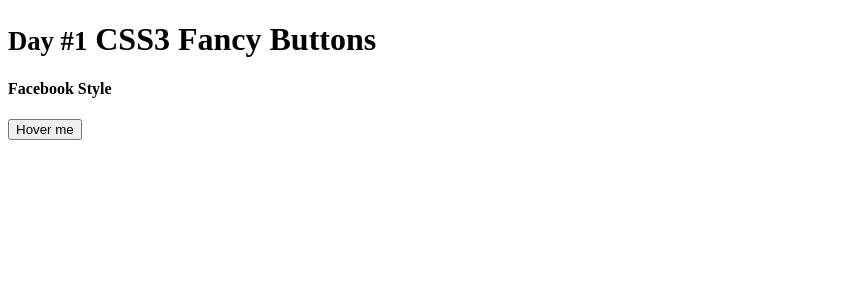
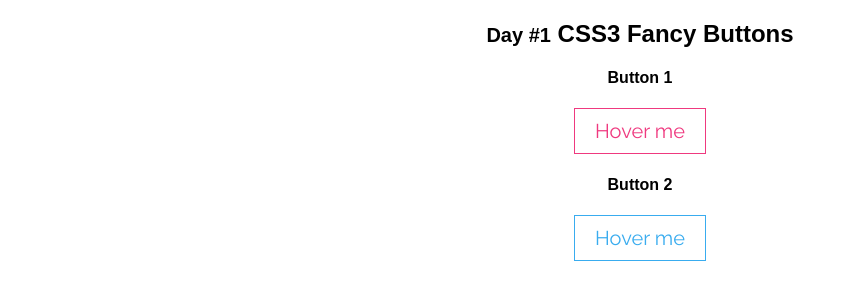
Before and after one commit to idNess/30-days-of-CSS, a plain HTML site: page cool-buttons/index.html in a window 1280 px wide. Shown: the whole page, without its empty margins (0-848 px from the left). Drawn offline with Linux system fonts and the light colour scheme.

Commit message:
Creati button 1 e 2

```diff
--- /dev/null
+++ b/cool-buttons/css/style.css
@@ -0,0 +1,88 @@
+body {
+    font-family: Arial, Helvetica, sans-serif;
+    margin:0;
+    padding:0;
+}
+
+section {
+    text-align: center;
+    margin: auto;
+}
+
+/***************
+BUTTON 1
+***************/
+
+.btn1 {
+    border:1px #ef397f solid;
+    background: none;
+    padding: 10px 20px;
+    font-size: 20px;
+    font-family: 'Raleway', sans-serif;
+    font-weight: 550;
+    cursor: pointer;
+    color:#ef397f;
+    position: relative;
+    overflow: hidden;
+}
+
+.btn1:hover{
+    color:#fff;
+    transition: 0.8s;
+}
+
+.btn1::before {
+    content:"";
+    position: absolute;
+    left: 0;
+    width: 100%;
+    height: 0%;
+    background: #ef397f;
+    z-index: -1;
+    transition: 0.8s;
+    bottom: 0;
+    border-radius: 50% 50% 0 0;
+}
+
+.btn1:hover::before {
+    height:180%;
+}
+
+
+/***************
+BUTTON 2
+***************/
+
+.btn2 {
+    border:1px #39acef solid;
+    background: none;
+    padding: 10px 20px;
+    font-size: 20px;
+    font-family: 'Raleway', sans-serif;
+    font-weight: 550;
+    cursor: pointer;
+    color: #39acef;
+    position: relative;
+    overflow: hidden;
+}
+
+.btn2:hover{
+    color:#fff;
+    transition: 1s;
+}
+
+.btn2::before {
+    content:"";
+    position: absolute;
+    bottom: 0;
+    width: 0%;
+    height: 100%;
+    background: #39acef;
+    z-index: -1;
+    transition: 0.8s;
+    left: 0;
+}
+
+.btn2:hover::before {
+    width:180%;
+}
--- a/cool-buttons/index.html
+++ b/cool-buttons/index.html
@@ -3,17 +3,24 @@
   <head>
     <meta charset="utf-8">
     <title>CSS3 Fancy Buttons | Code 30 Things in 30 Days with CSS3</title>
-
+    <link rel="stylesheet" type="text/css" href="css/style.css">
+    <link href="https://fonts.googleapis.com/css2?family=Raleway&display=swap" rel="stylesheet">
   </head>
   <body>
+
+  <section>
     <h1><small>Day #1</small> CSS3 Fancy Buttons</h1>
 
-    <section>
+    <h4>Button 1</h4>
+    <button class="btn btn1" type="button" name="button">Hover me</button>
 
-          <h4>Facebook Style</h4>
-          <button type="button" name="button">Hover me</button>
+  </section>
 
-    </section>
+  <section>
+    <h4>Button 2</h4>
+    <button class="btn btn2" type="button" name="button"> <span> Hover me </span></button>
+
+  </section>
 
 
   </body>
```
